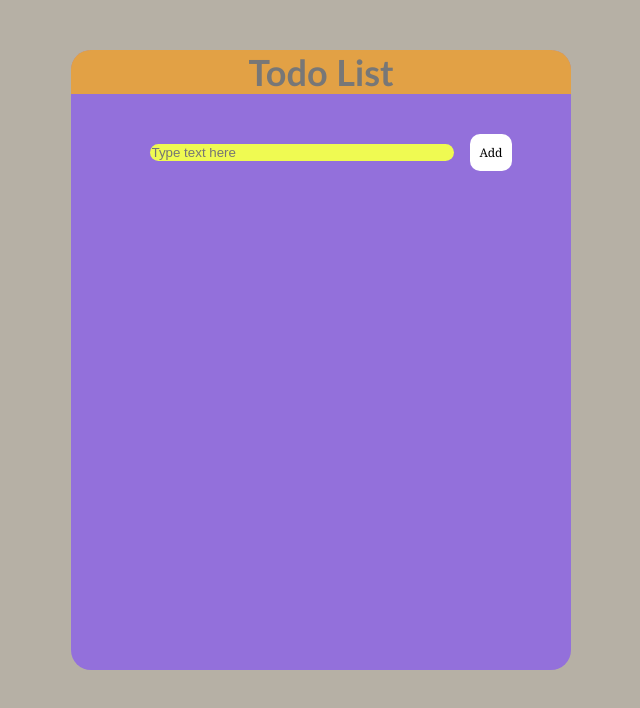
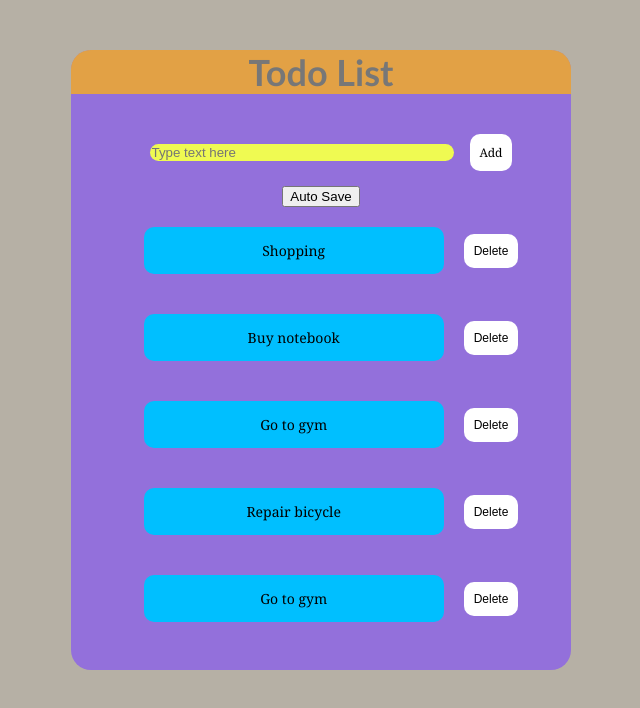
Before and after one commit to juliangarcia1/todo-list, a React (Create React App) app: page / in a window 1280 px wide. Shown: the top 708 px of the page, without its empty margins (319-959 px from the left). Built offline with nearby package versions, Linux system fonts and the light colour scheme.

Commit message:
Add get list items from local json file

```diff
--- a/src/App.js
+++ b/src/App.js
@@ -3,12 +3,13 @@ import './App.css';
 import Title from './components/Title/Title';
 import TextField from './components/TextField/TextField';
 export default class App extends React.Component {
+
   render(){
   return (
     <div>
       <div className="App">
         <Title title="Todo List"/>
-        <TextField />
+        <TextField/>
       </div>
     </div>
   );
--- a/src/components/ListItem/ListItem.css
+++ b/src/components/ListItem/ListItem.css
@@ -5,8 +5,7 @@
 }
 
 .ListItem-element {
-    /* border: 2px solid; */
-
+   background-color: transparent;
 }
 
 .ListItem-label {
--- a/src/components/TextField/TextField.js
+++ b/src/components/TextField/TextField.js
@@ -1,14 +1,28 @@
 import React from 'react';
 import './TextField.css'
 import ListItem from '../ListItem/ListItem';
-
+import Save from '../Save/Save';
 export default class TextField extends React.Component {
     constructor(props) {
         super(props);
+        // this.state = {items: [], new_item: ''};
         this.state = {items: [], new_item: ''};
         this.onClickAdd = this.onClickAdd.bind(this);
         this.handleChange = this.handleChange.bind(this);
         this.onClickDelete = this.onClickDelete.bind(this);
+        this.componentDidMount = this.componentDidMount.bind(this);
+    }
+    componentDidMount() {
+        const filePath = './items.json';
+        fetch(filePath).then(function(response) {
+            return response.text();
+        }
+        ).then((data)=>(
+          this.setState(state=>({items:JSON.parse(data)}))
+        )
+        ).catch(
+            console.error('There were an error')
+        )
     }
 
     onClickAdd(event) {
@@ -49,6 +63,9 @@ export default class TextField extends React.Component {
                     <div className="TextField-button">
                         <input type="button" onClick={this.onClickAdd} value="Add"/>
                     </div>
+                    <div className="TextField-autosave">
+                        <Save />
+                    </div>
                 </form>
                 <ListItem items={this.state.items} onClick={this.onClickDelete}/>
             </div>
```
